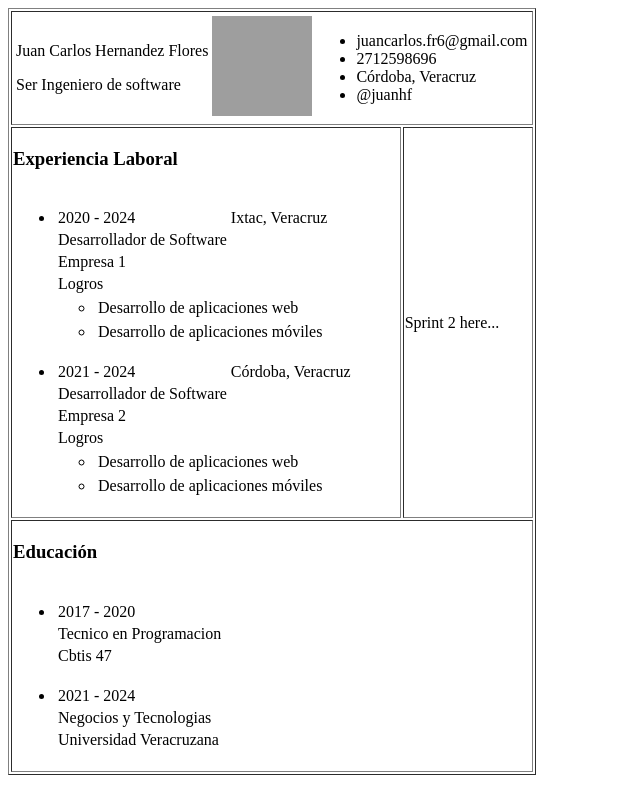
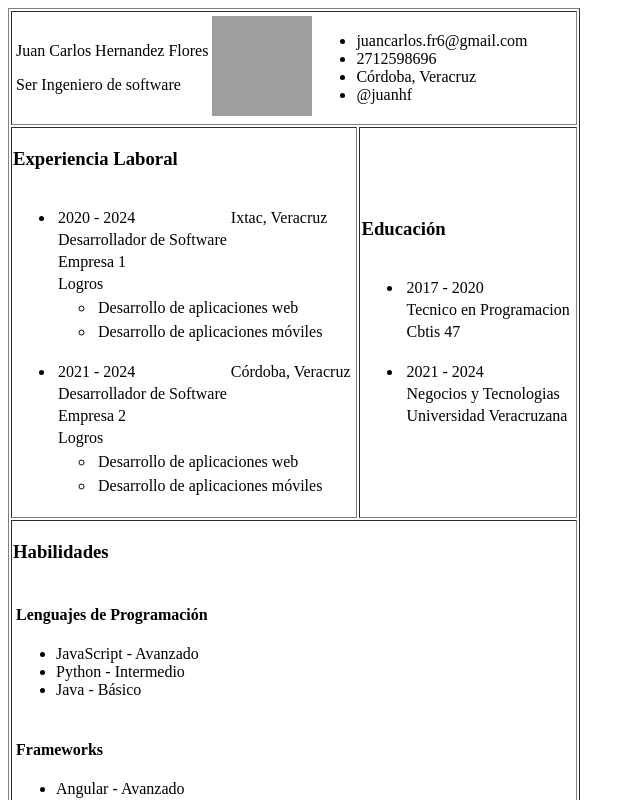
Before and after one commit to JuanHF24/Juan.github.io, an Angular app: page / in a window 1280 px wide. Shown: the top 800 px of the page, without its empty margins (0-640 px from the left). Built offline with nearby package versions, Linux system fonts and the light colour scheme; grey boxes are pictures that could not be loaded.

Commit message:
create skills branch #4 (#7)

```diff
--- a/src/app/app.component.html
+++ b/src/app/app.component.html
@@ -1,7 +1,6 @@
-
 <table border="1">
   <tr>
-      <td colspan="3">
+    <td colspan="2">
       <app-header></app-header>
     </td>
   </tr>
@@ -9,14 +8,13 @@
     <td>
       <app-work-experience></app-work-experience>
     </td>
-
-      <td width="25%">
-        Sprint 2 here...
+    <td>
+      <app-education></app-education>
     </td>
   </tr>
   <tr>
-      <td colspan="3">
-        <app-education></app-education>
+    <td colspan="2">
+      <app-skills></app-skills>
     </td>
   </tr>
 </table>
--- /dev/null
+++ b/src/app/skills/skills.component.html
@@ -0,0 +1,13 @@
+<h3>Habilidades</h3>
+<table border="0">
+  <tr *ngFor="let categoriaSkill of skills">
+    <td>
+      <h4>{{ categoriaSkill.categoria }}</h4>
+      <ul>
+        <li *ngFor="let habilidad of categoriaSkill.habilidades">
+          <span>{{ habilidad.nombre }}</span> - <span>{{ habilidad.nivel }}</span>
+        </li>
+      </ul>
+    </td>
+  </tr>
+</table>
--- /dev/null
+++ b/src/app/skills/skills.component.ts
@@ -0,0 +1,44 @@
+import { Component } from '@angular/core';
+import { CommonModule } from '@angular/common';
+
+@Component({
+  selector: 'app-skills',
+  standalone: true,
+  imports: [CommonModule],
+  templateUrl: './skills.component.html',
+  styleUrl: './skills.component.css'
+})
+export class SkillsComponent {
+  skills: Array<any> = [];
+
+  ngOnInit(): void {
+    this.skills = [
+      {
+        categoria: "Lenguajes de Programación",
+        habilidades: [
+          { nombre: "JavaScript", nivel: "Avanzado" },
+          { nombre: "Python", nivel: "Intermedio" },
+          { nombre: "Java", nivel: "Básico" }
+        ]
+      },
+      {
+        categoria: "Frameworks",
+        habilidades: [
+          { nombre: "Angular", nivel: "Avanzado" },
+          { nombre: "React", nivel: "Intermedio" },
+          { nombre: "Vue.js", nivel: "Básico" }
+        ]
+      },
+      {
+        categoria: "Bases de Datos",
+        habilidades: [
+          { nombre: "MySQL", nivel: "Avanzado" },
+          { nombre: "MongoDB", nivel: "Intermedio" },
+          { nombre: "PostgreSQL", nivel: "Básico" }
+        ]
+      }
+    ];
+
+    console.log(this.skills);
+  }
+}
```
Also changed, not shown: src/app/app.component.ts (+10 -4 lines), karma.conf.js (line endings or trailing spaces), src/app/skills/skills.component.css (added), 1 other file (tests, documents, lock files or other folders). Lines whose indentation alone changed are shown as unchanged.
